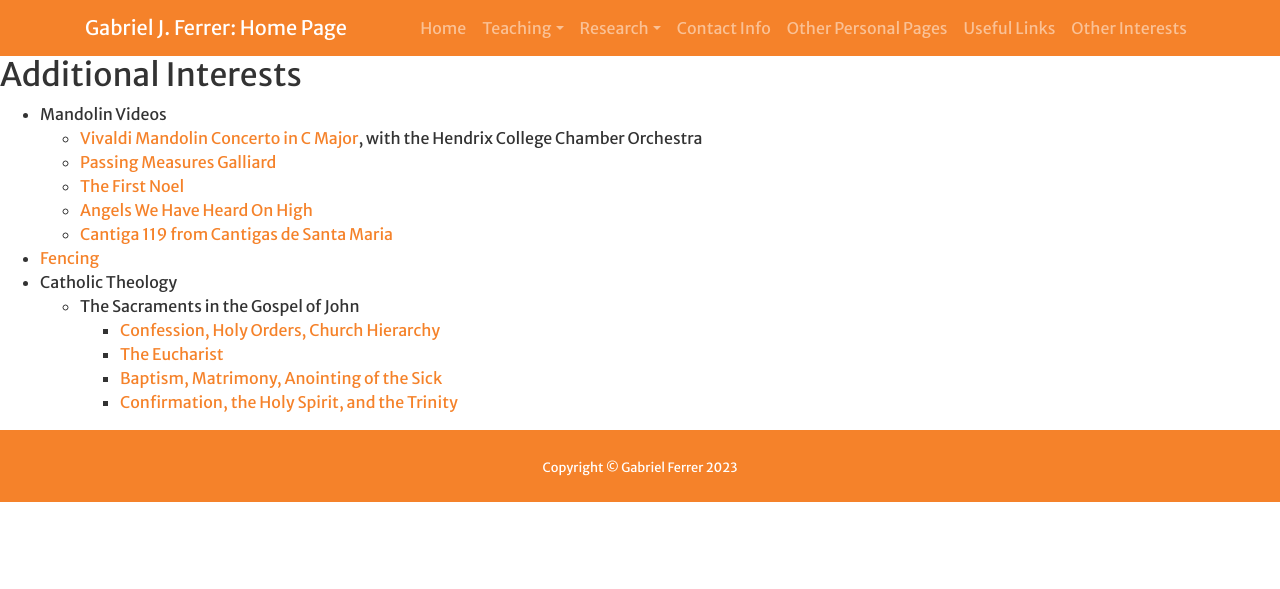
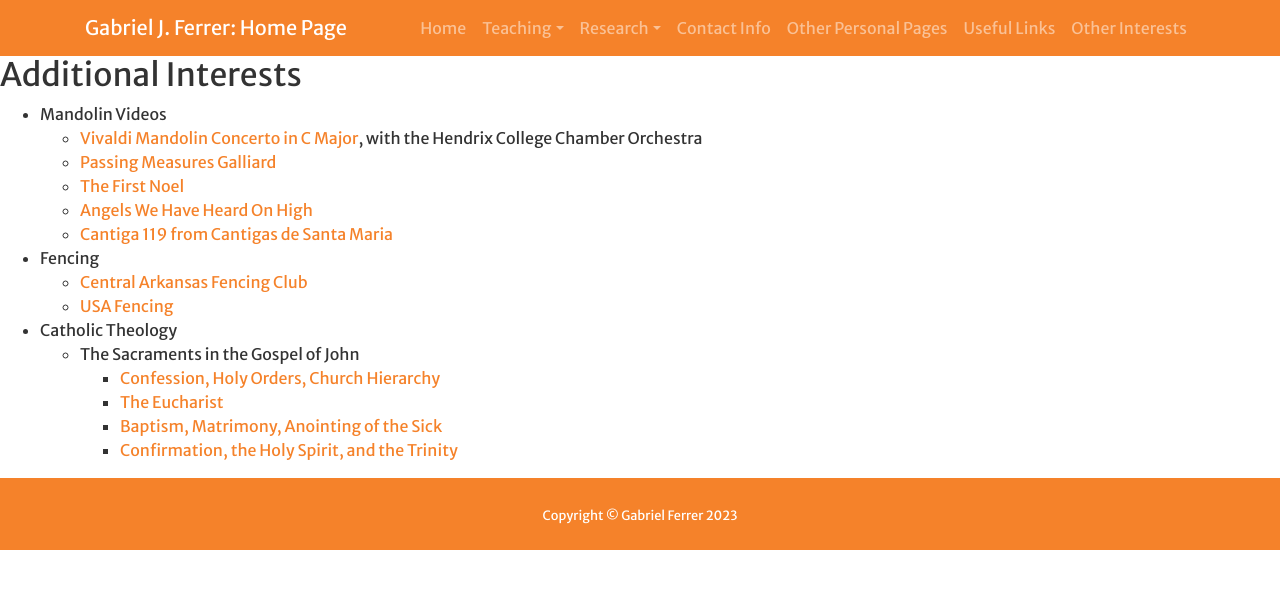
Before and after one commit to gjf2a/gjf2a.github.io, a Jekyll site: the page built from other_interests.md, in a window 1280 px wide. Shown: the top 589 px of the page. Built offline with Jekyll 4.4.1, drawn with Linux system fonts in a browser that asks for light colours; a script that is not in the unit is left out; our own code applies the rules of GitHub Pages for plain Markdown files.

Commit message:
Updated fencing links.

```diff
--- a/other_interests.md
+++ b/other_interests.md
@@ -10,7 +10,9 @@ layout: default
   * [The First Noel](https://www.youtube.com/watch?v=5vqPR1ny1Wc)
   * [Angels We Have Heard On High](https://www.youtube.com/watch?v=7bnf2ucj_To)
   * [Cantiga 119 from Cantigas de Santa Maria](https://www.youtube.com/watch?v=yN2j5lvZBlg)
-* [Fencing](https://cafencing.squarespace.com/?fbclid=IwAR2W1-yiyoj-bEjRaJGeumUSiK6R83jP7-ajcp9QCbIlkqqLR1GtkaSIAu0)
+* Fencing
+  * [Central Arkansas Fencing Club](https://cafencing.squarespace.com/?fbclid=IwAR2W1-yiyoj-bEjRaJGeumUSiK6R83jP7-ajcp9QCbIlkqqLR1GtkaSIAu0)
+  * [USA Fencing](https://www.usafencing.org)
 * Catholic Theology
   * The Sacraments in the Gospel of John
     * [Confession, Holy Orders, Church Hierarchy](https://youtu.be/zZAM8JezsYY)
```
